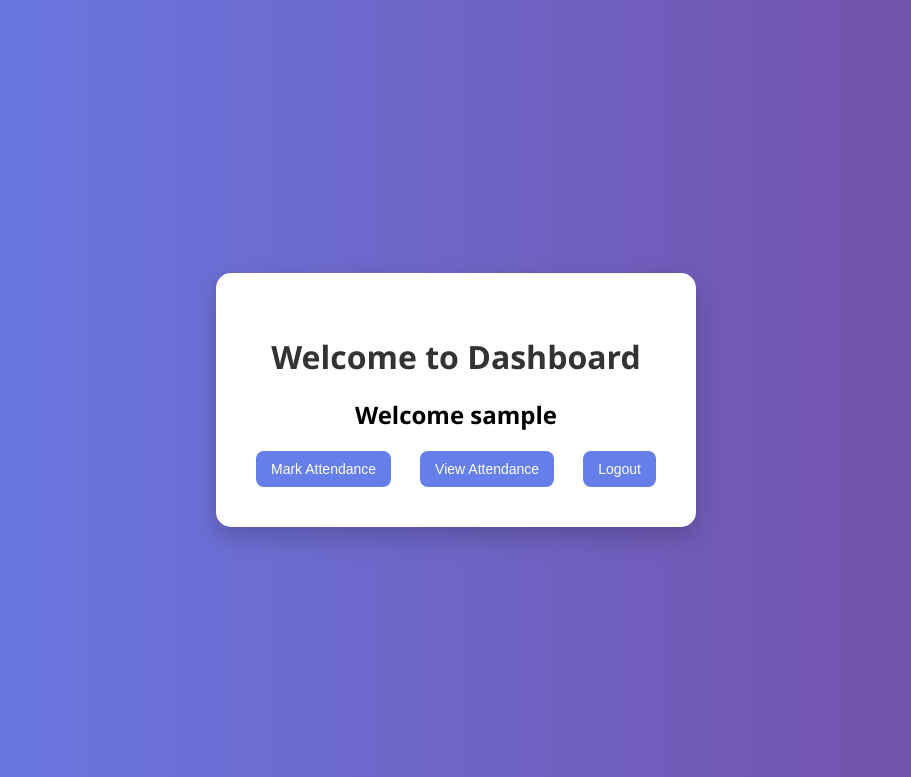
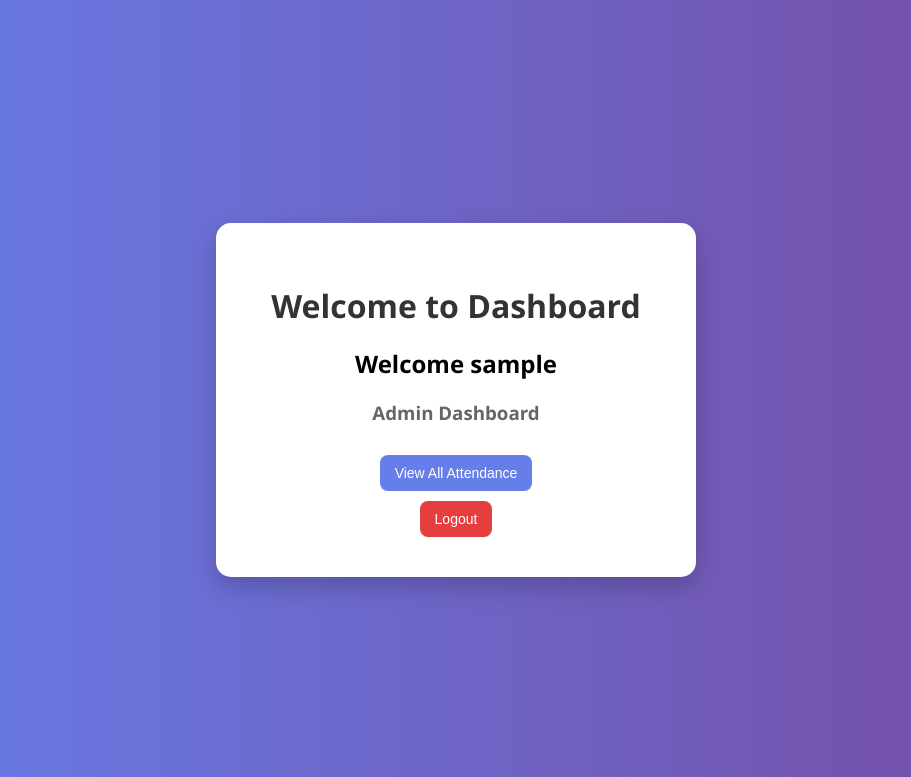
Before and after one commit to aditiguptathere18-blip/appsteer, a Flask app: page /dashboard in a window 1280 px wide. Shown: the top 777 px of the page, without its empty margins (184-1095 px from the left). Run offline with Flask 3, Linux system fonts and the light colour scheme; the visitor is signed in with stand-in values (Sample User, id 1); some libraries are stand-ins or nearby versions.

Commit message:
Separate admin and employee dashboard and access limitation

```diff
--- a/app.py
+++ b/app.py
@@ -27,17 +27,20 @@ def login():
     user = cursor.fetchone()
 
     if user:
-        session['user'] = email
+        session['user'] = user[1]
+        session['role'] = user[3]
         return redirect(url_for('dashboard'))
     else:
         return render_template('login.html',error="Invalid email or password")
 
 @app.route('/dashboard')
 def dashboard():
-        if 'user' in session:
-          return render_template('dashboard.html')
-        else:
-            return redirect(url_for('login_page'))
+    if 'user' not in session:
+           return redirect(url_for('login_page'))
+    if session['role'] == 'admin':
+        return render_template('dashboard.html')
+    else:
+            return render_template('employee_dashboard.html')
 @app.route('/logout')
 def logout():
     session.pop('user', None)
@@ -75,7 +78,14 @@ def attendance():
 def view_attendance():
     if 'user' not in session:
         return redirect(url_for('login_page'))
-    cursor.execute("SELECT * FROM attendance ORDER BY id DESC")
+    if session['role'] == 'admin':
+        cursor.execute("SELECT * FROM attendance ORDER BY id DESC")
+    else:
+        cursor.execute(
+            "SELECT * FROM attendance WHERE name=%s ORDER BY id DESC",
+            (session['user'],)
+        )
+
     data = cursor.fetchall()
     return render_template('view_attendance.html', data=data)
 
--- a/static/dashboard.css
+++ b/static/dashboard.css
@@ -24,7 +24,9 @@ h1 {
     margin-bottom: 10px;
     color: #333;
 }
-
+h2 {
+    margin-bottom: 20px;
+}
 h3 {
     margin-bottom: 30px;
     color: #666;
@@ -33,7 +35,9 @@ h3 {
 
 .btn-group {
     display: flex;
-    justify-content: space-between;
+    flex-direction: column;
+    align-items: center;
+    gap:10px;
 }
 
 button {
@@ -61,3 +65,6 @@ button.logout {
 button.logout:hover {
     background: #c53030;
 }
+<a href="/logout">
+    <button class="logout">Logout</button>
+</a>
--- a/templates/attendance.html
+++ b/templates/attendance.html
@@ -21,8 +21,7 @@
         <br><br>
         <input type ="hidden" name="latitude" id="lat">
         <input type="hidden"  name="longitude" id="lon">
-        <button type="submit" onclick="return checkLocation()">Submit</button>
-    </form>
+         <button type="submit" onclick="return checkLocation()">Submit</button>
     <br>
     <a href="/dashboard">Back to dashboard</a>
     <script>
--- a/templates/dashboard.html
+++ b/templates/dashboard.html
@@ -1,7 +1,7 @@
 <!DOCTYPE html>
 <html>
 <head>
-        <title>Dashboard</title>
+    <title>Admin Dashboard</title>
     <link rel="stylesheet" href="{{ url_for('static',filename='dashboard.css') }}">
 </head>
 <body>
@@ -10,17 +10,18 @@
     <h1>Welcome to Dashboard</h1>
     <h2>Welcome {{ session['user'] }}</h2>
 
+    <h3>Admin Dashboard</h3>
+
     <div class="btn-group">
-        <a href="/attendance">
-            <button>Mark Attendance</button>
+        <a href="/view_attendance">
+            <button>View All Attendance</button>
         </a>
-          <a href="/view_attendance">
-            <button>View Attendance</button>
-        </a>
+
         <a href="/logout">
-            <button>Logout</button>
+            <button class="logout">Logout</button>
         </a>
     </div>
+
    </div>
 </body>
 </html>
```
Also changed, not shown: static/employee_dashboard.css (added, +51 -0 lines), templates/employee_dashboard.html (added, +27 -0 lines). Lines whose indentation alone changed are shown as unchanged.
